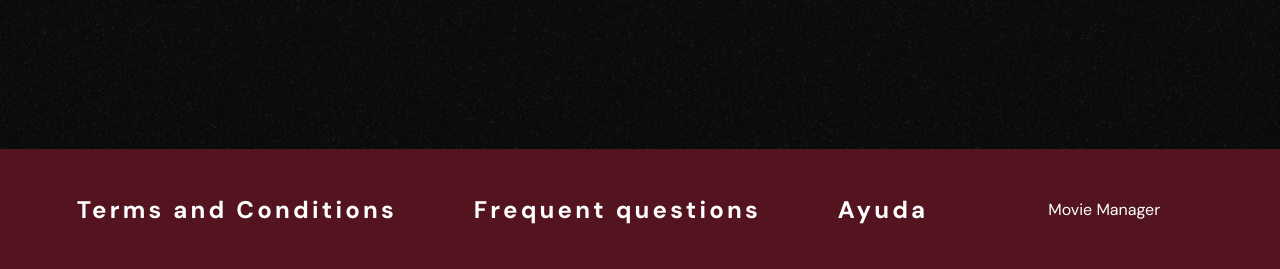
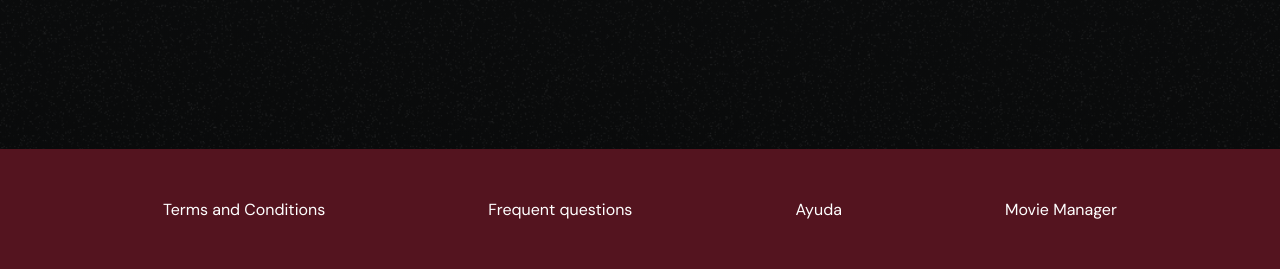
Before and after one commit to cesar-trigo/E.P.Movies, a PHP site: page /page/usersTable.php in a window 1280 px wide. Shown: the part 611-880 px from the top of the page. Run offline with PHP 8.4, Linux system fonts and the light colour scheme; data comes from the database, SQL or seed files in the repository; some libraries are stand-ins or nearby versions.

Commit message:
fix visual al footer

```diff
--- a/page/usersTable.php
+++ b/page/usersTable.php
@@ -77,13 +77,14 @@
         </article>
     </main>
     <footer>
-        <div class="content-footer">
-            <a class="icon-inic" href="#">Terms and Conditions</a>
-            <a class="icon-inic" href="#">Frequent questions</a>
-            <a class="icon-inic" href="#">Ayuda</a>
-            <a class="ancor-inic-header a-footer" href="#">Movie Manager</a>
-        </div>
-    </footer>
+    <div class="content-footer">
+      <a class="a-footer" href="#">Terms and Conditions</a>
+      <a class="a-footer" href="#">Frequent questions</a>
+      <a class="a-footer" href="#">
+        Ayuda</a>
+      <a class="a-footer" href="#">Movie Manager</a>
+    </div>
+  </footer>
     <script src="../js/api.js"></script>
     <script src="https://cdn.jsdelivr.net/npm/sweetalert2@11"></script>
 </body>
```
Also changed, not shown: index.html (+4 -4 lines), page/api.html (+4 -4 lines), page/signIn.html (+4 -4 lines), page/signUp.php (+4 -4 lines).
